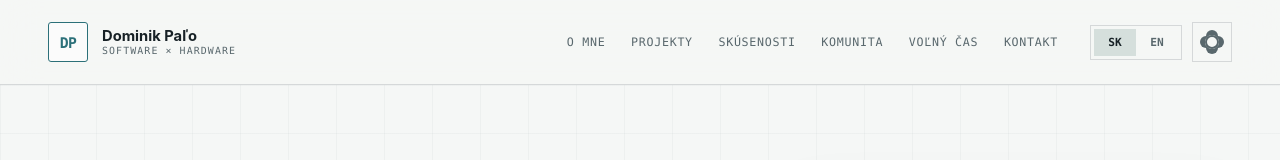
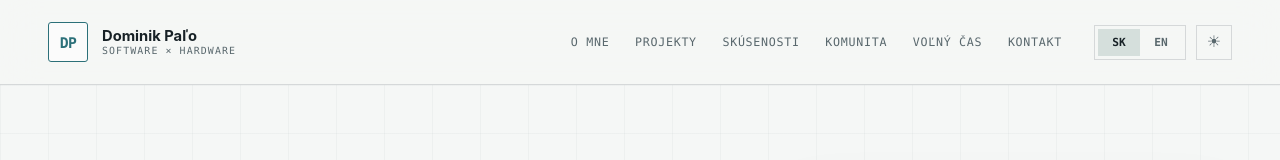
Before and after one commit to DominikPalo/dominikpalo.github.io, a React (Vite) app: page / in a window 1280 px wide. Shown: the top 160 px of the page. Built offline with nearby package versions, Linux system fonts and the light colour scheme.

Commit message:
Align and simplify theme switch

```diff
--- a/app/globals.css
+++ b/app/globals.css
@@ -261,9 +261,10 @@ img {
 
 .theme-switch {
   display: grid;
-  width: 40px;
-  height: 40px;
-  flex: 0 0 40px;
+  width: 36px;
+  height: auto;
+  flex: 0 0 36px;
+  align-self: stretch;
   place-items: center;
   border: 1px solid var(--line);
   background: transparent;
@@ -285,32 +286,12 @@ img {
 
 .theme-icon {
   display: none;
-  position: relative;
-  width: 14px;
-  height: 14px;
+  font: 500 1rem/1 Arial, sans-serif;
 }
 
 html[data-theme="light"] .theme-icon-light,
 html[data-theme="dark"] .theme-icon-dark {
   display: block;
-}
-
-.theme-icon-light {
-  border: 2px solid currentColor;
-  border-radius: 50%;
-  box-shadow:
-    0 -6px 0 -1px currentColor,
-    0 6px 0 -1px currentColor,
-    -6px 0 0 -1px currentColor,
-    6px 0 0 -1px currentColor;
-}
-
-.theme-icon-dark {
-  border: 2px solid currentColor;
-  border-top-color: transparent;
-  border-right-color: transparent;
-  border-radius: 50%;
-  transform: rotate(24deg);
 }
 
 .hero {
--- a/app/page.tsx
+++ b/app/page.tsx
@@ -618,8 +618,12 @@ export default function Home() {
               aria-label={themeSwitchLabel}
               title={themeSwitchLabel}
             >
-              <span className="theme-icon theme-icon-light" aria-hidden="true" />
-              <span className="theme-icon theme-icon-dark" aria-hidden="true" />
+              <span className="theme-icon theme-icon-light" aria-hidden="true">
+                ☀
+              </span>
+              <span className="theme-icon theme-icon-dark" aria-hidden="true">
+                ☾
+              </span>
             </button>
           </div>
         </div>
```
